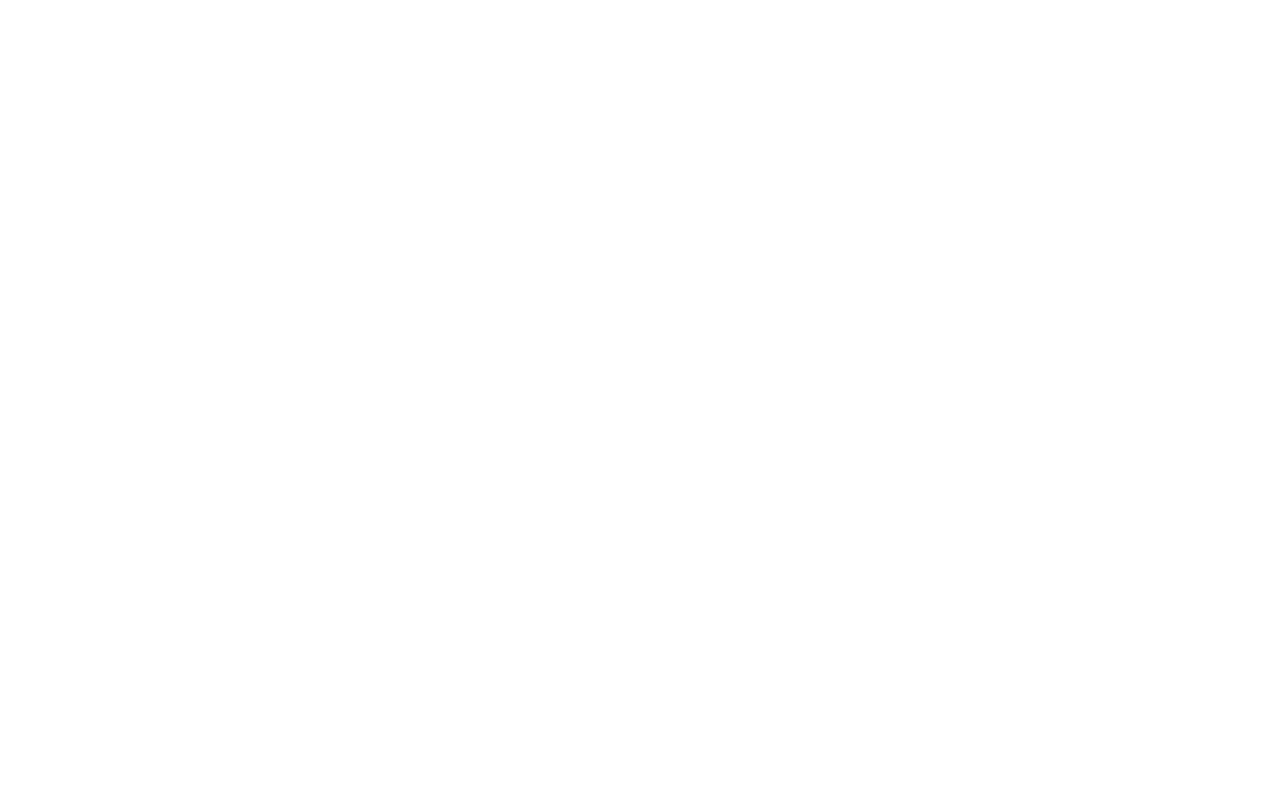
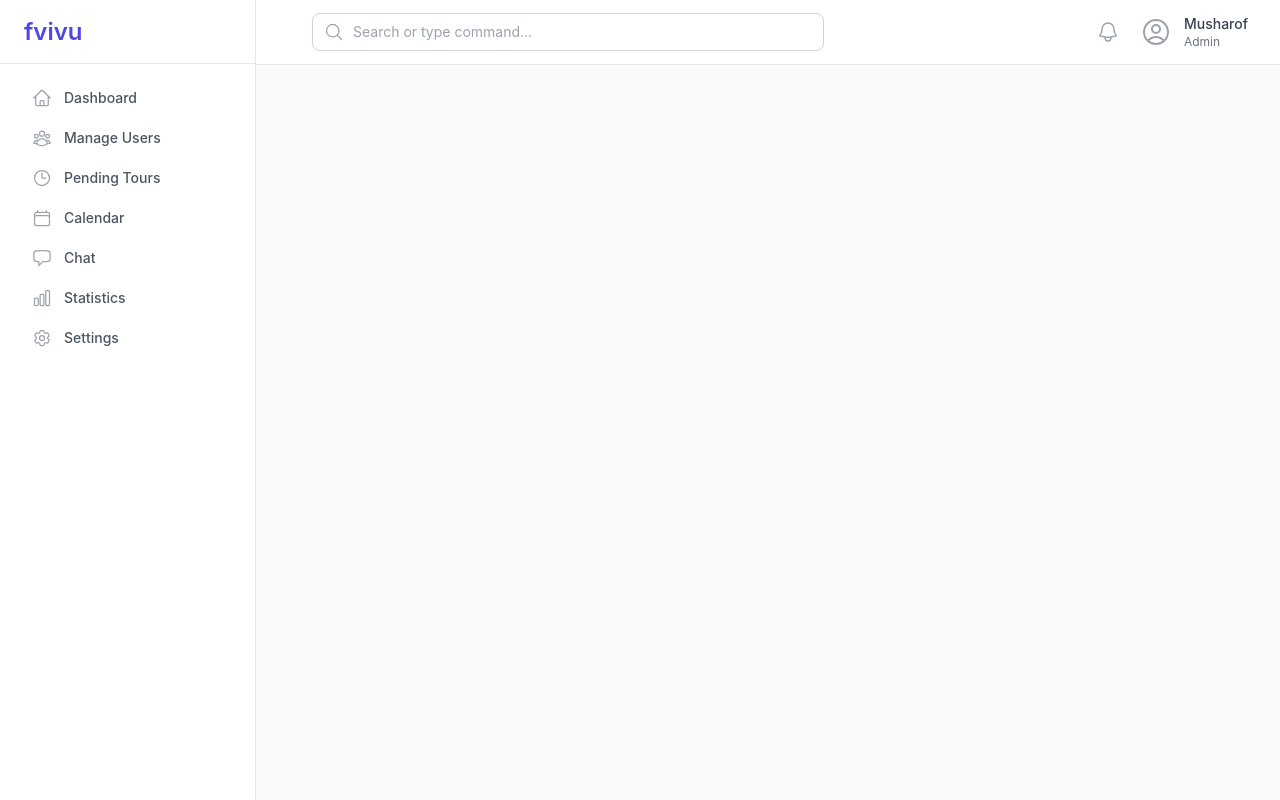
Before and after one commit to NamVT-dev/tbms-fe, a React (Create React App) app: page /admin in a window 1280 px wide. Before the commit this address had no page. Built offline with nearby package versions, Linux system fonts and the light colour scheme.

Commit message:
feat: restructure routing and add admin layout

```diff
--- a/src/App.js
+++ b/src/App.js
@@ -1,20 +1,8 @@
-import { BrowserRouter as Router, Route, Routes } from "react-router-dom";
-import HomePage from "./pages/HomePage";
-import MainLayout from "./layouts/MainLayout";
+import { RouterProvider } from 'react-router-dom';
+import router from './routes';
+
 function App() {
-  return (
-    <Router>
-      <div className="App">
-        <Routes>
-          <Route path="/" element={<MainLayout />}>
-            <Route path="/" element={<HomePage />} />
-
-            {/* other routes here*/}
-          </Route>
-        </Routes>
-      </div>
-    </Router>
-  );
+  return <RouterProvider router={router} />;
 }
 
 export default App;
--- /dev/null
+++ b/src/layouts/admin/AdminHeader.js
@@ -0,0 +1,67 @@
+import React from 'react';
+import { Link } from 'react-router-dom';
+import {
+  Bars3Icon,
+  MagnifyingGlassIcon,
+  BellIcon,
+  UserCircleIcon,
+} from '@heroicons/react/24/outline';
+
+const AdminHeader = ({ setSidebarOpen }) => {
+  return (
+    <header className="bg-white border-b border-gray-200">
+      <div className="px-4 sm:px-6 lg:px-8">
+        <div className="flex items-center justify-between h-16">
+          {/* Left side */}
+          <div className="flex items-center flex-1">
+            <button
+              type="button"
+              className="text-gray-500 hover:text-gray-600 lg:hidden"
+              onClick={() => setSidebarOpen(true)}
+            >
+              <span className="sr-only">Open sidebar</span>
+              <Bars3Icon className="w-6 h-6" />
+            </button>
+
+            {/* Search */}
+            <div className="flex-1 max-w-lg ml-6">
+              <div className="relative">
+                <div className="absolute inset-y-0 left-0 flex items-center pl-3 pointer-events-none">
+                  <MagnifyingGlassIcon className="w-5 h-5 text-gray-400" />
+                </div>
+                <input
+                  type="search"
+                  placeholder="Search or type command..."
+                  className="block w-full py-2 pl-10 pr-3 text-sm border border-gray-300 rounded-lg focus:outline-none focus:ring-1 focus:ring-indigo-500 focus:border-indigo-500"
+                />
+              </div>
+            </div>
+          </div>
+
+          {/* Right side */}
+          <div className="flex items-center space-x-4">
+            {/* Notifications */}
+            <button className="p-1 text-gray-400 hover:text-gray-500">
+              <span className="sr-only">View notifications</span>
+              <BellIcon className="w-6 h-6" />
+            </button>
+
+            {/* Profile dropdown */}
+            <Link to="/admin/profile" className="flex items-center">
+              <span className="sr-only">Your profile</span>
+              <div className="flex items-center">
+                <UserCircleIcon className="w-8 h-8 text-gray-400" />
+                <div className="ml-3">
+                  <p className="text-sm font-medium text-gray-700">Musharof</p>
+                  <p className="text-xs text-gray-500">Admin</p>
+                </div>
+              </div>
+            </Link>
+          </div>
+        </div>
+      </div>
+    </header>
+  );
+};
+
+export default AdminHeader;
--- /dev/null
+++ b/src/layouts/admin/AdminLayout.js
@@ -0,0 +1,29 @@
+import React, { useState } from 'react';
+import { Outlet } from 'react-router-dom';
+import AdminSidebar from './AdminSidebar';
+import AdminHeader from './AdminHeader';
+
+const AdminLayout = () => {
+  const [sidebarOpen, setSidebarOpen] = useState(false);
+
+  return (
+    <div className="flex h-screen bg-gray-50">
+      {/* Sidebar */}
+      <AdminSidebar sidebarOpen={sidebarOpen} setSidebarOpen={setSidebarOpen} />
+
+      {/* Main Content */}
+      <div className="flex-1 flex flex-col overflow-hidden">
+        <AdminHeader setSidebarOpen={setSidebarOpen} />
+
+        {/* Main Content Area */}
+        <main className="flex-1 overflow-x-hidden overflow-y-auto bg-gray-50">
+          <div className="container mx-auto px-6 py-8">
+            <Outlet />
+          </div>
+        </main>
+      </div>
+    </div>
+  );
+};
+
+export default AdminLayout;
--- /dev/null
+++ b/src/layouts/admin/AdminSidebar.js
@@ -0,0 +1,89 @@
+import React from 'react';
+import { Link, useLocation } from 'react-router-dom';
+import {
+  HomeIcon,
+  UserGroupIcon,
+  ClockIcon,
+  CalendarIcon,
+  ChatBubbleLeftIcon,
+  ChartBarIcon,
+  Cog6ToothIcon,
+} from '@heroicons/react/24/outline';
+
+const navigation = [
+  { name: 'Dashboard', href: '/admin/dashboard', icon: HomeIcon },
+  { name: 'Manage Users', href: '/admin/users', icon: UserGroupIcon },
+  { name: 'Pending Tours', href: '/admin/pending-tours', icon: ClockIcon },
+  { name: 'Calendar', href: '/admin/calendar', icon: CalendarIcon },
+  { name: 'Chat', href: '/admin/chat', icon: ChatBubbleLeftIcon },
+  { name: 'Statistics', href: '/admin/statistics', icon: ChartBarIcon },
+  { name: 'Settings', href: '/admin/settings', icon: Cog6ToothIcon },
+];
+
+const AdminSidebar = ({ sidebarOpen, setSidebarOpen }) => {
+  const location = useLocation();
+
+  return (
+    <aside className={`
+      ${sidebarOpen ? 'translate-x-0' : '-translate-x-full'}
+      fixed inset-y-0 left-0 z-50 w-64 bg-white border-r border-gray-200
+      transition-transform duration-300 ease-in-out lg:translate-x-0 lg:static lg:inset-0
+    `}>
+      {/* Logo */}
+      <div className="flex items-center justify-between h-16 px-6 border-b border-gray-200">
+        <Link to="/admin" className="flex items-center">
+          <span className="text-2xl font-semibold text-indigo-600">fvivu</span>
+        </Link>
+        <button
+          className="p-2 rounded-md lg:hidden"
+          onClick={() => setSidebarOpen(false)}
+        >
+          <span className="sr-only">Close sidebar</span>
+          <svg
+            className="w-6 h-6 text-gray-600"
+            fill="none"
+            stroke="currentColor"
+            viewBox="0 0 24 24"
+          >
+            <path
+              strokeLinecap="round"
+              strokeLinejoin="round"
+              strokeWidth={2}
+              d="M6 18L18 6M6 6l12 12"
+            />
+          </svg>
+        </button>
+      </div>
+
+      {/* Navigation */}
+      <nav className="flex-1 px-4 py-4 space-y-1 overflow-y-auto">
+        {navigation.map((item) => {
+          const isActive = location.pathname === item.href;
+          return (
+            <Link
+              key={item.name}
+              to={item.href}
+              className={`
+                flex items-center px-4 py-2 text-sm font-medium rounded-lg
+                ${isActive
+                  ? 'bg-indigo-50 text-indigo-600'
+                  : 'text-gray-600 hover:bg-gray-50 hover:text-gray-900'
+                }
+              `}
+            >
+              <item.icon
+                className={`
+                  w-5 h-5 mr-3
+                  ${isActive ? 'text-indigo-600' : 'text-gray-400'}
+                `}
+              />
+              {item.name}
+            </Link>
+          );
+        })}
+      </nav>
+    </aside>
+  );
+};
+
+export default AdminSidebar;
--- /dev/null
+++ b/src/routes/adminRoutes.jsx
@@ -0,0 +1,18 @@
+import { lazy } from 'react';
+
+const AdminLayout = lazy(() => import('../layouts/admin/AdminLayout'));
+const Dashboard = lazy(() => import('../pages/admin/Dashboard'));
+const Users = lazy(() => import('../pages/admin/Users'));
+const PendingTours = lazy(() => import('../pages/admin/PendingTours'));
+
+const adminRoutes = {
+  path: '/admin',
+  element: <AdminLayout />,
+  children: [
+    { path: 'dashboard', element: <Dashboard /> },
+    { path: 'users', element: <Users /> },
+    { path: 'pending-tours', element: <PendingTours /> },
+  ],
+};
+
+export default adminRoutes;
--- /dev/null
+++ b/src/routes/customerRoutes.jsx
@@ -0,0 +1,15 @@
+import { lazy } from 'react';
+
+const MainLayout = lazy(() => import('../layouts/MainLayout'));
+const HomePage = lazy(() => import('../pages/HomePage'));
+
+const customerRoutes = {
+  path: '/',
+  element: <MainLayout />,
+  children: [
+    { index: true, element: <HomePage /> },
+    // thêm các route khác ở đây
+  ],
+};
+
+export default customerRoutes;
--- /dev/null
+++ b/src/routes/index.jsx
@@ -0,0 +1,28 @@
+import { createBrowserRouter } from 'react-router-dom';
+import { Suspense } from 'react';
+import adminRoutes from './adminRoutes';
+import customerRoutes from './customerRoutes';
+import Loading from '../components/Loading'; // hoặc spinner bạn có
+
+const withSuspense = (element) => <Suspense fallback={<Loading />}>{element}</Suspense>;
+
+const router = createBrowserRouter([
+  {
+    ...adminRoutes,
+    element: withSuspense(adminRoutes.element),
+    children: adminRoutes.children.map((route) => ({
+      ...route,
+      element: withSuspense(route.element),
+    })),
+  },
+  {
+    ...customerRoutes,
+    element: withSuspense(customerRoutes.element),
+    children: customerRoutes.children.map((route) => ({
+      ...route,
+      element: withSuspense(route.element),
+    })),
+  },
+]);
+
+export default router;
```
